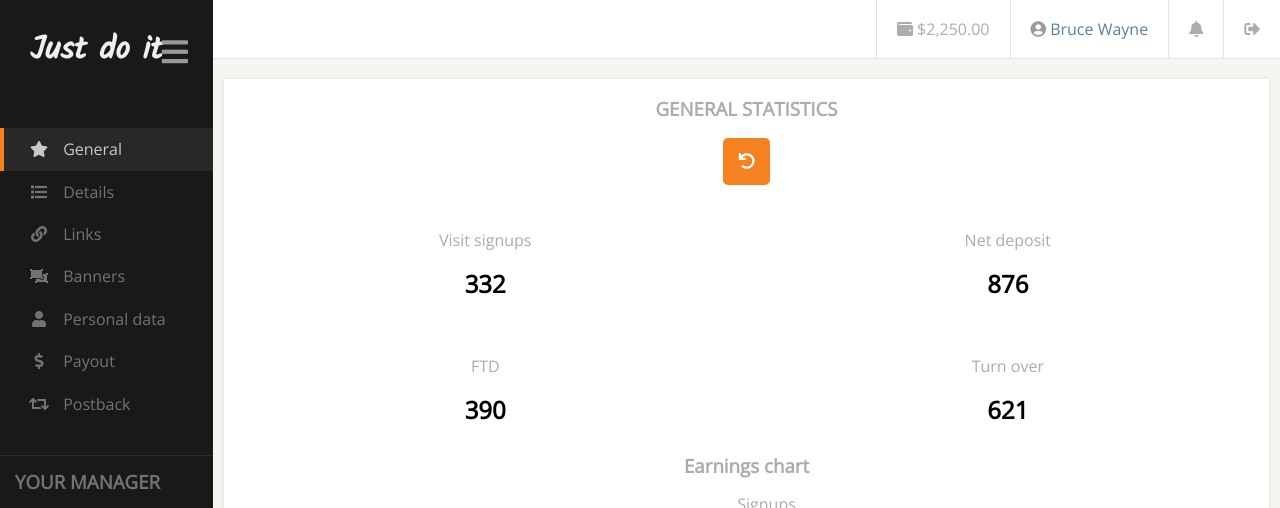
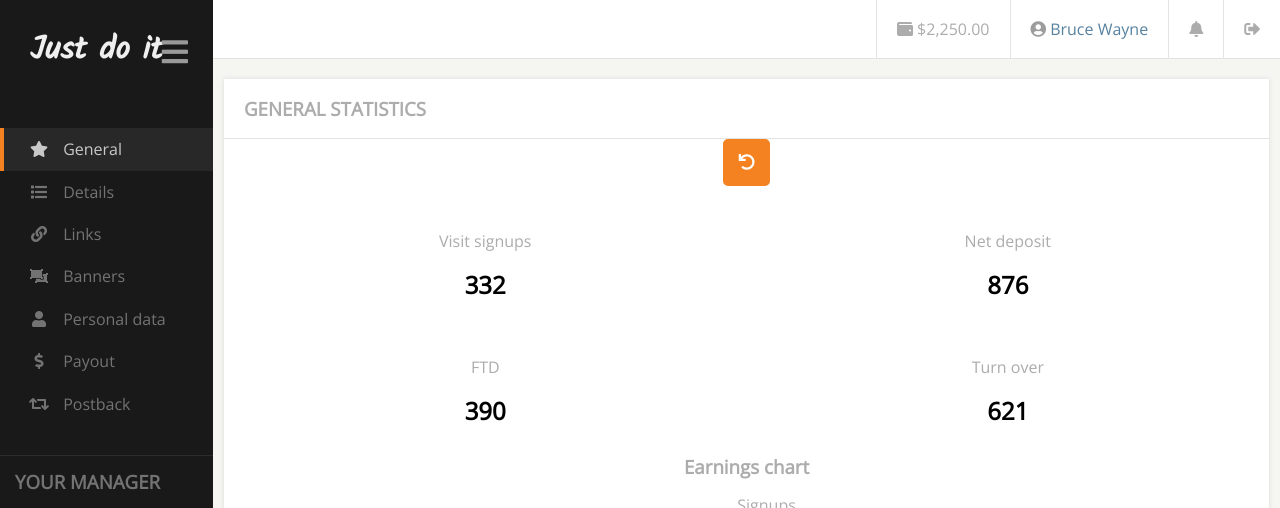
Before and after one commit to MrKoschel/project1, a website: page index.html in a window 1280 px wide. Shown: the top 508 px of the page. Drawn offline with nearby package versions, Linux system fonts and the light colour scheme; grey boxes are pictures that could not be loaded.

Commit message:
Change index

```diff
--- a/sass/components/_main-section.scss
+++ b/sass/components/_main-section.scss
@@ -10,6 +10,11 @@
         background-color: #FFFFFF;
 }
     .general {
+        .general-title {
+            text-align: left;
+            border-bottom: 1px solid #e3e3e3;
+            padding-left: 20px;
+        }
         .general-table {
             .general-table-stats {
                 div {
```
Also changed, not shown: css/style.css, 1 other file.
